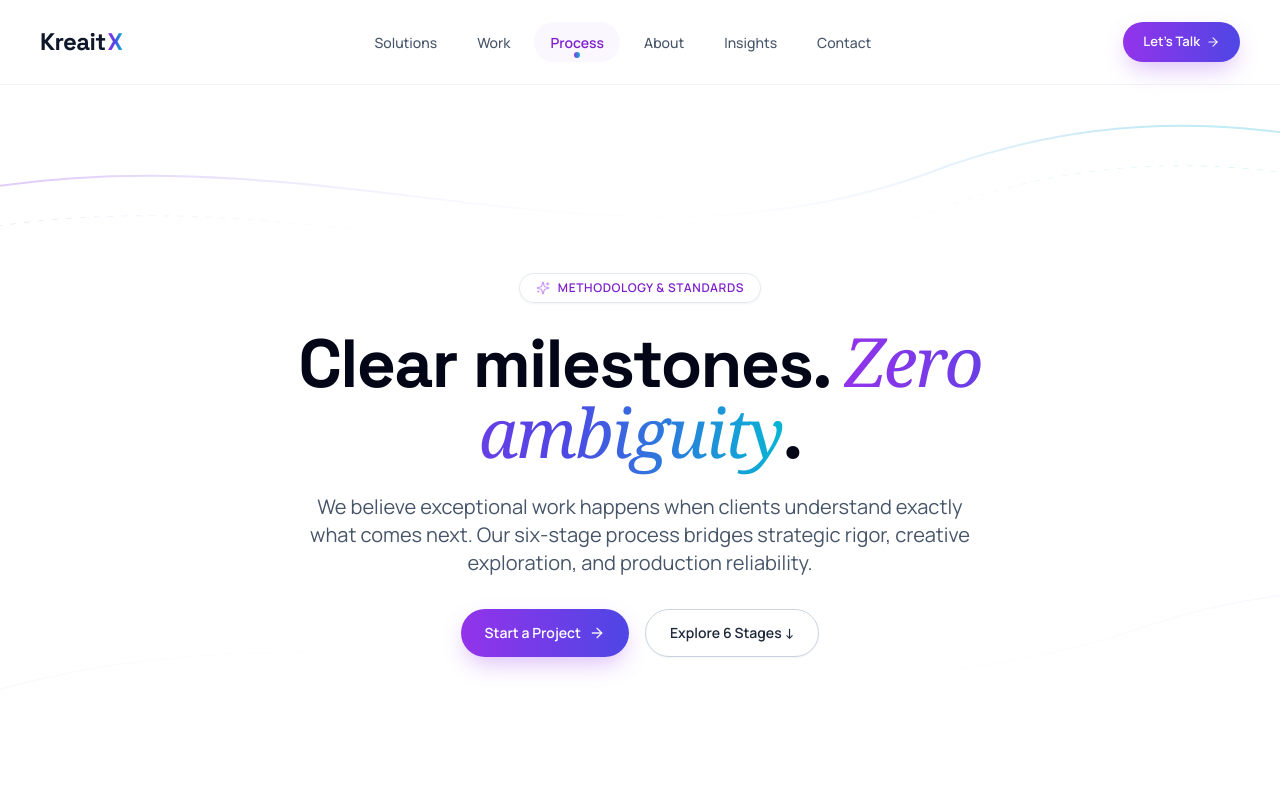
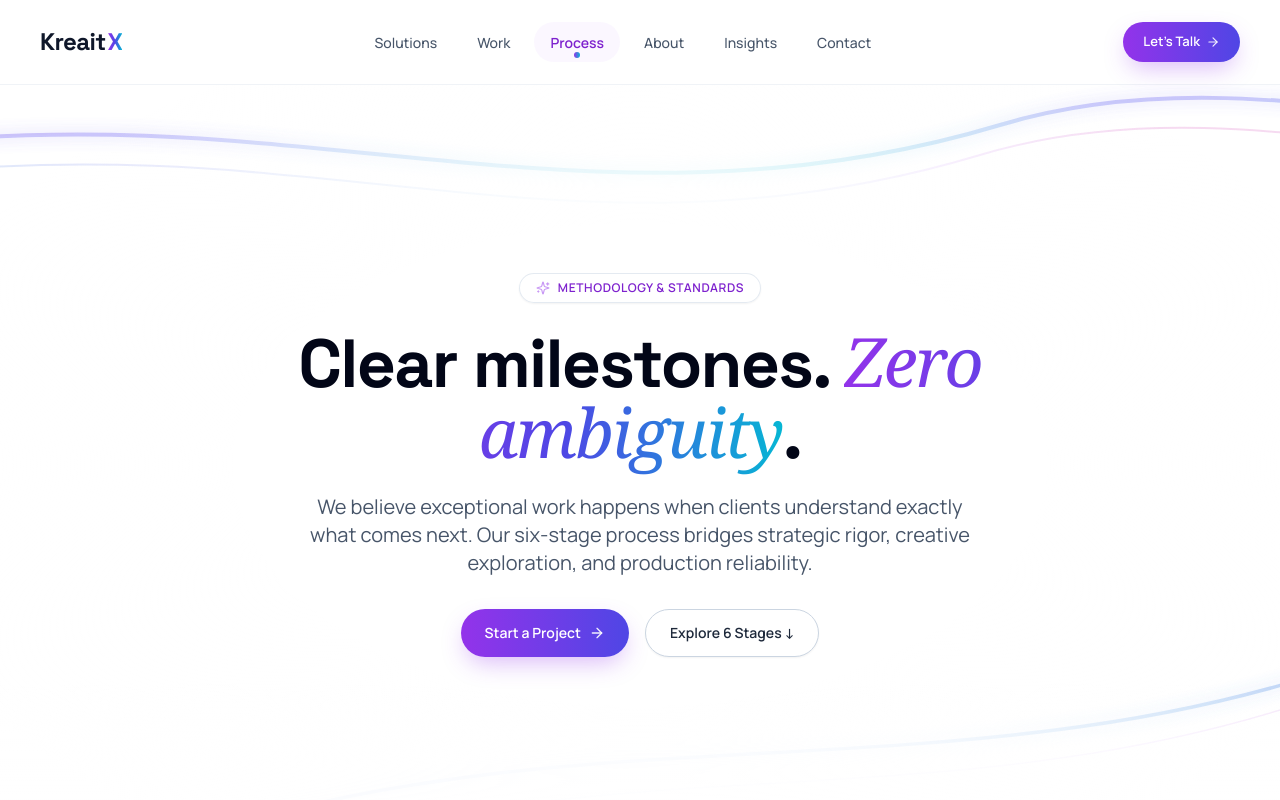
Before and after one commit to FaizaSami0007/KreaitX_By_Faiza, a Next.js app: page /process in a window 1280 px wide. Shown: the top 800 px of the page. Built offline with nearby package versions, Linux system fonts and the light colour scheme.

Commit message:
feat: design brand new uncrowded Process hero background using exact Work hero color theme

```diff
--- a/app/process/page.tsx
+++ b/app/process/page.tsx
@@ -18,64 +18,73 @@ export const metadata: Metadata = {
 export default function ProcessPage() {
   return (
     <>
-      {/* Process Page Hero with Bespoke Background (Exact Work Color Palette: Purple × Indigo × Cyan × Pink) */}
+      {/* Process Page Hero with Unique Uncrowded Silk Background (Exact Work Color Theme) */}
       <section className="relative overflow-hidden bg-white text-slate-900 min-h-[680px] lg:min-h-[760px] flex items-center justify-center py-20 lg:py-28 border-b border-slate-200/80">
-        {/* Bespoke Process Background Design - Exact Work Color Theme */}
-        <div className="absolute inset-0 z-0 pointer-events-none select-none overflow-hidden bg-white" aria-hidden="true">
-          {/* 1. Flowing Ambient Glow Blobs in Exact Work Colors */}
-          <div className="absolute -top-28 -left-20 w-[580px] h-[580px] rounded-full bg-gradient-to-br from-purple-600/26 via-indigo-600/20 to-transparent blur-[110px] animate-blob-1" />
-          <div className="absolute -top-24 -right-20 w-[580px] h-[580px] rounded-full bg-gradient-to-bl from-cyan-400/28 via-sky-500/18 to-transparent blur-[115px] animate-blob-2" />
-          <div className="absolute -bottom-20 -left-16 w-[520px] h-[520px] rounded-full bg-gradient-to-tr from-pink-500/24 via-purple-500/16 to-transparent blur-[105px] animate-blob-3" />
-          <div className="absolute -bottom-20 -right-16 w-[540px] h-[540px] rounded-full bg-gradient-to-tl from-indigo-500/26 via-purple-600/18 to-cyan-400/14 blur-[110px]" />
+        {/* Unique Process Hero Background Design - Exact Work Color Theme, Uncrowded & Airy */}
+        <div className="absolute inset-0 z-0 pointer-events-none select-none overflow-hidden bg-white">
+          {/* 1. Atmospheric Ambient Color Blooms (Exact Work Hero Palette) */}
+          <div className="absolute -top-32 left-1/4 w-[600px] h-[600px] rounded-full bg-gradient-to-br from-purple-500/22 via-indigo-500/16 to-transparent blur-[110px] animate-blob-1" />
+          <div className="absolute top-10 -right-20 w-[550px] h-[550px] rounded-full bg-gradient-to-bl from-cyan-400/22 via-purple-400/15 to-transparent blur-[115px] animate-blob-2" />
+          <div className="absolute -bottom-20 left-10 w-[500px] h-[500px] rounded-full bg-gradient-to-tr from-pink-400/18 via-purple-400/12 to-cyan-300/10 blur-[100px] animate-blob-3" />
 
-          {/* 2. Elegant Organic Flowing Wave Curves (Exact Work Gradients) */}
-          <svg className="absolute inset-0 w-full h-full opacity-60" xmlns="http://www.w3.org/2000/svg">
+          {/* 2. Bespoke 3D Fluid Silk Ribbon Wave Vectors (Top & Side Margins) */}
+          <svg className="absolute inset-0 w-full h-full opacity-80" xmlns="http://www.w3.org/2000/svg" preserveAspectRatio="none">
             <defs>
-              <linearGradient id="processExactWorkGrad1" x1="0%" y1="0%" x2="100%" y2="0%">
-                <stop offset="0%" stopColor="#9333ea" stopOpacity="0.55" />
-                <stop offset="35%" stopColor="#6366f1" stopOpacity="0.45" />
-                <stop offset="70%" stopColor="#06b6d4" stopOpacity="0.5" />
-                <stop offset="100%" stopColor="#ec4899" stopOpacity="0.45" />
+              <linearGradient id="procSilk1" x1="0%" y1="0%" x2="100%" y2="100%">
+                <stop offset="0%" stopColor="#9333ea" stopOpacity="0.45" />
+                <stop offset="35%" stopColor="#6366f1" stopOpacity="0.4" />
+                <stop offset="70%" stopColor="#06b6d4" stopOpacity="0.4" />
+                <stop offset="100%" stopColor="#ec4899" stopOpacity="0.35" />
               </linearGradient>
-              <linearGradient id="processExactWorkGrad2" x1="100%" y1="100%" x2="0%" y2="0%">
-                <stop offset="0%" stopColor="#06b6d4" stopOpacity="0.4" />
-                <stop offset="50%" stopColor="#8b5cf6" stopOpacity="0.35" />
-                <stop offset="100%" stopColor="#ec4899" stopOpacity="0.3" />
+              <linearGradient id="procSilk2" x1="100%" y1="0%" x2="0%" y2="100%">
+                <stop offset="0%" stopColor="#ec4899" stopOpacity="0.4" />
+                <stop offset="50%" stopColor="#a855f7" stopOpacity="0.3" />
+                <stop offset="100%" stopColor="#06b6d4" stopOpacity="0.35" />
               </linearGradient>
+              <filter id="procGlow" x="-20%" y="-20%" width="140%" height="140%">
+                <feGaussianBlur stdDeviation="8" result="blur" />
+                <feComposite in="SourceGraphic" in2="blur" operator="over" />
+              </filter>
             </defs>
 
-            {/* Top framing wave curve */}
+            {/* Top Sweeping Flowing Silk Ribbon Layer */}
             <path
-              d="M -100,120 C 300,20 600,220 950,80 C 1300,-40 1500,160 1800,90"
+              d="M -100,60 C 300,10 600,160 1000,40 C 1300,-50 1600,120 1900,30"
               fill="none"
-              stroke="url(#processExactWorkGrad1)"
+              stroke="url(#procSilk1)"
+              strokeWidth="4"
+              filter="url(#procGlow)"
+            />
+            <path
+              d="M -100,90 C 320,40 580,190 980,70 C 1280,-20 1580,150 1900,60"
+              fill="none"
+              stroke="url(#procSilk2)"
               strokeWidth="2"
-            />
-            {/* Soft secondary echo line */}
-            <path
-              d="M -100,160 C 300,60 600,260 950,120 C 1300,0 1500,200 1800,130"
-              fill="none"
-              stroke="url(#processExactWorkGrad1)"
-              strokeWidth="1"
-              strokeDasharray="6 8"
-              opacity="0.5"
+              opacity="0.7"
             />
 
-            {/* Bottom framing wave curve */}
+            {/* Bottom-Right Sweeping Accent Ribbon Layer */}
             <path
-              d="M -50,620 C 350,480 750,680 1150,540 C 1450,440 1650,600 1850,520"
+              d="M 200,750 C 600,620 1000,720 1400,560 C 1650,450 1800,600 2000,520"
               fill="none"
-              stroke="url(#processExactWorkGrad2)"
+              stroke="url(#procSilk1)"
+              strokeWidth="3.5"
+              filter="url(#procGlow)"
+            />
+            <path
+              d="M 250,780 C 630,650 980,750 1380,590 C 1630,480 1780,630 2000,550"
+              fill="none"
+              stroke="url(#procSilk2)"
               strokeWidth="1.5"
+              opacity="0.6"
             />
           </svg>
 
-          {/* 3. Luminous Central Softening to keep text 100% clear and uncrowded */}
-          <div className="absolute inset-0 bg-gradient-to-b from-white/10 via-white/50 to-white pointer-events-none" />
+          {/* 3. Luminous Center Breathing Zone (100% uncrowded text readability) */}
           <div className="absolute inset-0 bg-[radial-gradient(ellipse_at_center,white_45%,transparent_85%)] pointer-events-none" />
 
           {/* 4. Seamless bottom fade into next section */}
-          <div className="absolute inset-x-0 bottom-0 h-24 sm:h-36 bg-gradient-to-t from-white via-white/80 to-transparent pointer-events-none" />
+          <div className="absolute inset-x-0 bottom-0 h-28 sm:h-40 bg-gradient-to-t from-white via-white/80 to-transparent pointer-events-none" />
         </div>
 
         <Container size="default" className="relative z-10 w-full text-center">
```
